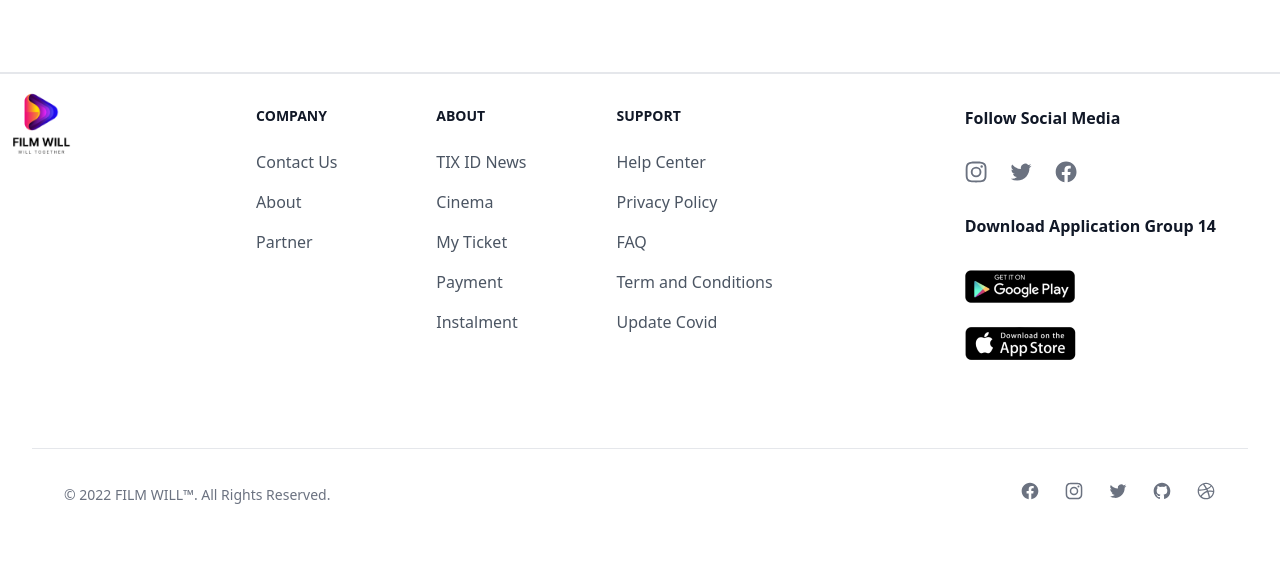
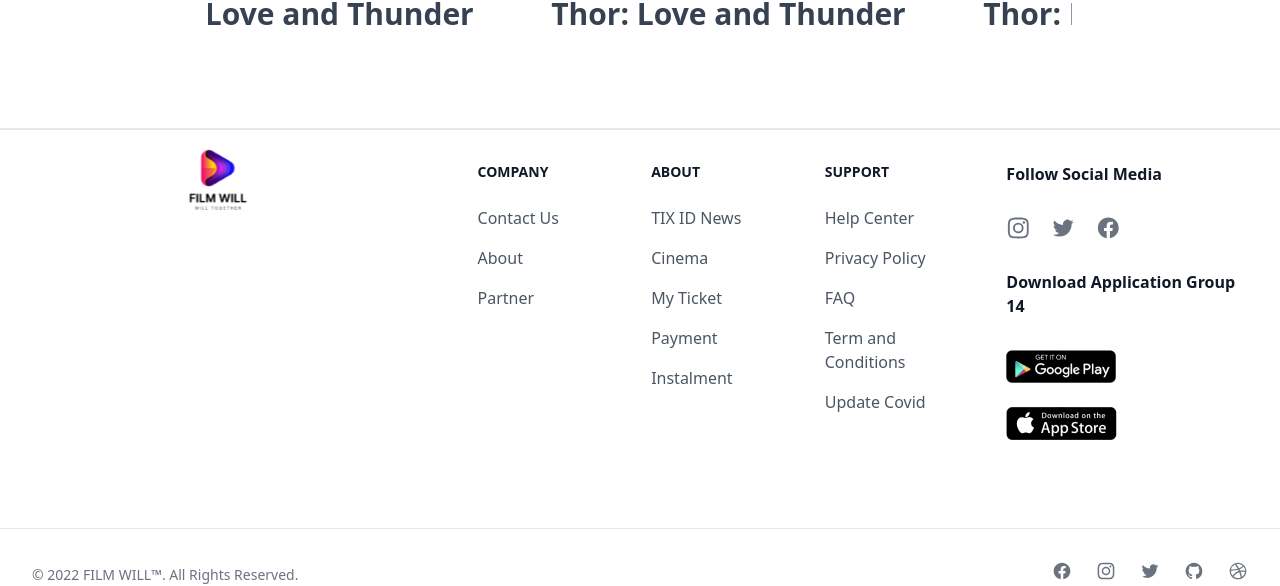
Before and after one commit to HuynhHung256/film-will-web, a Nuxt app: page / in a window 1280 px wide. Shown: the part 743-1329 px from the top of the page. Before the commit the page ends 1252 px from the top, so only its background shows below. Built offline with nearby package versions, Linux system fonts and the light colour scheme.

Commit message:
update homepage

```diff
--- a/components/Layouts/Footer.vue
+++ b/components/Layouts/Footer.vue
@@ -1,18 +1,18 @@
 <template>
-  <footer class=" border-t-2 max-w-7xl mx-auto px-2 sm:px-6 lg:px-8">
-    <div class="md:flex md:justify-between">
-      <div class="mb-6 md:mb-0">
-        <a href="#" class="flex items-center scale-150  py-8">
+  <footer class="w-full">
+    <div class="md:flex md:justify-between border-t-2 ">
+      <div class="mb-6 xl:px-52 md:px-40">
+        <a href="#" class="flex items-center scale-150 py-8">
           <img src="@/assets/images/logos/logo.png" class="mr-8 h-8 w-8 scale-150" alt="" />
-          <span class="self-center text-2xl font-semibold whitespace-nowrap dark:text-white"></span>
+          <span class="self-center text-2xl font-semibold whitespace-nowrap"></span>
         </a>
       </div>
       <div class="py-8 grid grid-cols-2 gap-8 sm:gap-6 sm:grid-cols-3">
         <div>
-          <h2 class="mb-6 text-sm font-semibold text-gray-900 uppercase dark:text-white">Company</h2>
+          <h2 class="mb-6 text-sm font-semibold text-gray-900 uppercase">Company</h2>
           <ul class="text-gray-600 dark:text-gray-400">
             <li class="mb-4">
-              <a href="#" class="hover:underline">Contact Us</a>
+              <a href="#" class="hover:underline ">Contact Us</a>
             </li>
             <li class="mb-4">
               <a href="#" class="hover:underline">About</a>
--- a/components/Layouts/NavBar.vue
+++ b/components/Layouts/NavBar.vue
@@ -1,7 +1,7 @@
 <template>
-<header>
-    <nav class="bg-slate-5">
-        <div class="max-w-7xl mx-auto px-2 sm:px-6 lg:px-8">
+<header class="">
+    <nav class="bg-slate-5 w-full">
+        <div class="px-52 py-2 shadow-md">
             <div class="relative flex items-center justify-between h-16">
               <div class="absolute inset-y-0 left-0 flex items-center sm:hidden">
                 <!-- Mobile menu button-->
--- a/layouts/default.vue
+++ b/layouts/default.vue
@@ -1,11 +1,13 @@
 <template>
-  <div id="app" class="container mx-auto">
+  <div id="app">
     <div id="nav-bar">
       <NavBar />
     </div>
-    <div id="main">
+    <div id="main" class="container mx-auto">
       <Nuxt />
-      <Footer></Footer>
+    </div>
+    <div id="footer">
+      <Footer/>
     </div>
   </div>
 </template>
--- a/pages/index.vue
+++ b/pages/index.vue
@@ -1,5 +1,5 @@
 <template>
-  <div id="content">
+  <div id="content" class="mt-10">
     <div id="film-slider" class="2xl:px-60 xl:px-52 lg:px-44">
       <carousel
         :per-page="2"
```
